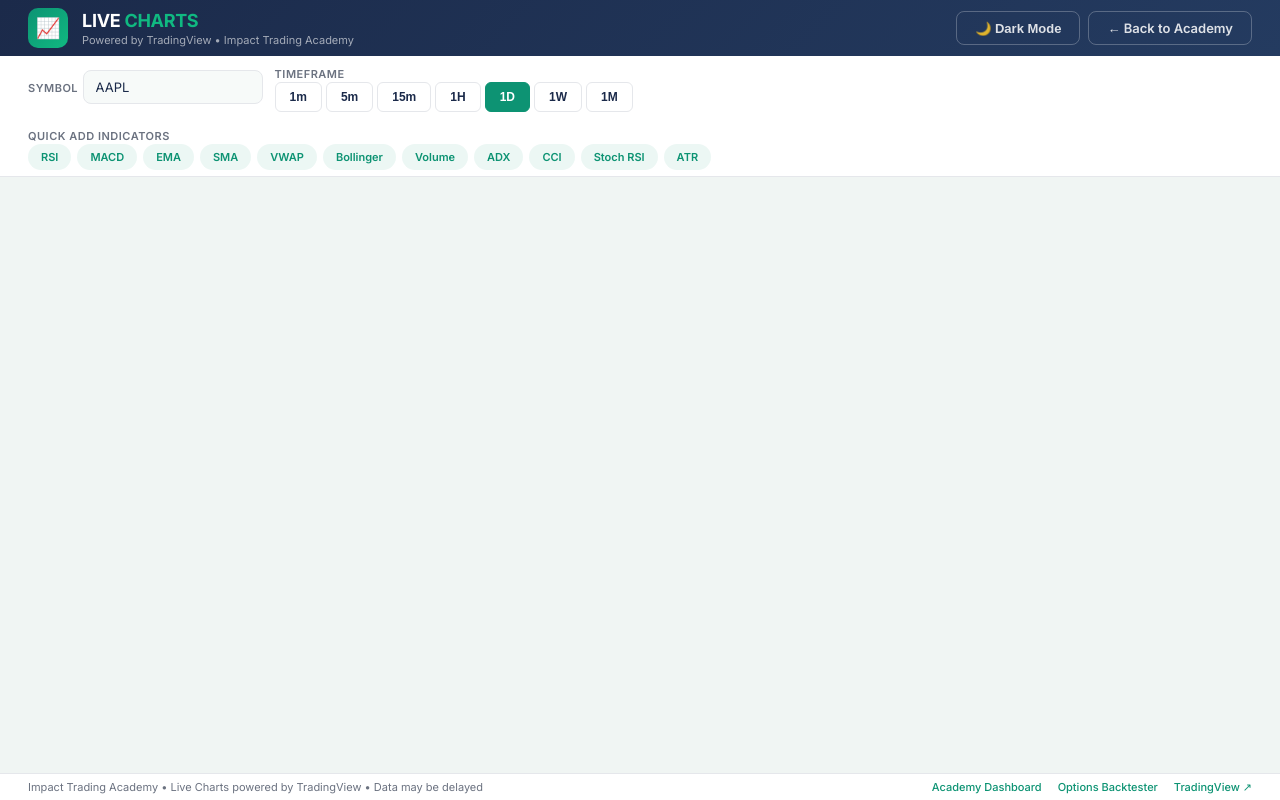
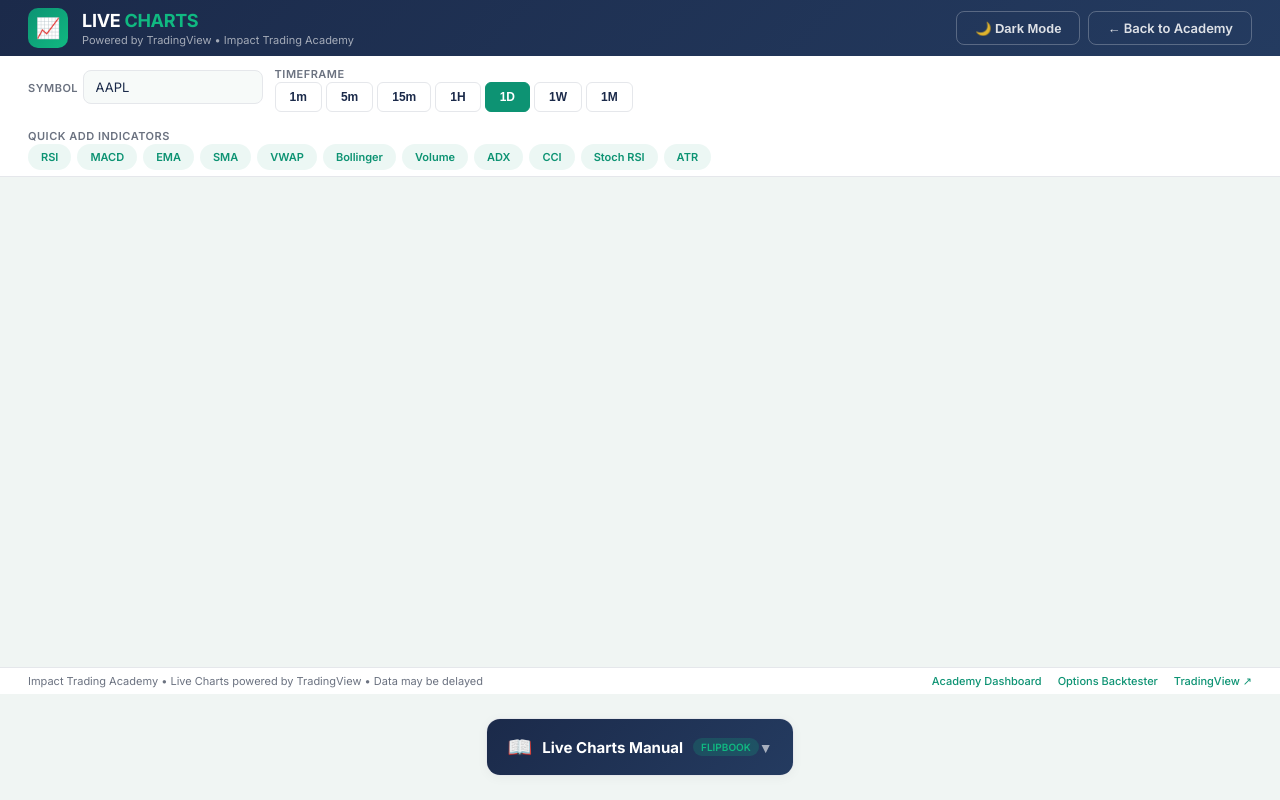
Before and after one commit to edmunddio1234-design/Trading-training-portal, a website: page public/tradingview-charts.html in a window 1280 px wide. Drawn offline with Linux system fonts and the light colour scheme; a script that the page names is missing.

Commit message:
Update tradingview-charts.html

```diff
--- a/public/tradingview-charts.html
+++ b/public/tradingview-charts.html
@@ -252,5 +252,28 @@
 // Initialize
 createWidget();
 </script>
+
+<!-- ═══ TOOL MANUAL — Heyzine Flipbook Embed ═══ -->
+<div style="max-width:1100px;margin:24px auto;padding:0 20px;">
+  <div style="background:#fff;border:1px solid #E5E7EB;border-radius:14px;overflow:hidden;box-shadow:0 2px 12px rgba(0,0,0,0.04);">
+    <div onclick="this.nextElementSibling.style.display=this.nextElementSibling.style.display==='none'?'block':'none';this.querySelector('.tgl').textContent=this.nextElementSibling.style.display==='none'?'\u25BC':'\u25B2'" style="padding:16px 20px;background:linear-gradient(135deg,#1B2A4A,#243B60);cursor:pointer;display:flex;align-items:center;justify-content:space-between;">
+      <div style="display:flex;align-items:center;gap:10px;">
+        <span style="font-size:20px;">📖</span>
+        <span style="color:#fff;font-size:15px;font-weight:700;">Live Charts Manual</span>
+        <span style="font-size:10px;background:rgba(16,185,129,0.2);color:#10B981;padding:3px 8px;border-radius:10px;font-weight:600;">FLIPBOOK</span>
+      </div>
+      <span class="tgl" style="color:rgba(255,255,255,0.6);font-size:14px;">▼</span>
+    </div>
+    <div style="display:none;">
+      <div style="position:relative;width:100%;padding-bottom:56.25%;background:#F7FAF9;">
+        <iframe src="https://heyzine.com/flip-book/b51a4a2fff.html" allow="fullscreen" style="position:absolute;top:0;left:0;width:100%;height:100%;border:none;" title="Live Charts Manual Flipbook"></iframe>
+      </div>
+      <div style="padding:10px 16px;text-align:center;font-size:11px;color:#6B7280;">
+        <a href="https://heyzine.com/flip-book/b51a4a2fff.html" target="_blank" rel="noopener noreferrer" style="color:#0D9373;text-decoration:none;font-weight:600;">Open full-screen ↗</a> · Powered by Mission Metrics
+      </div>
+    </div>
+  </div>
+</div>
+
 </body>
 </html>
```
